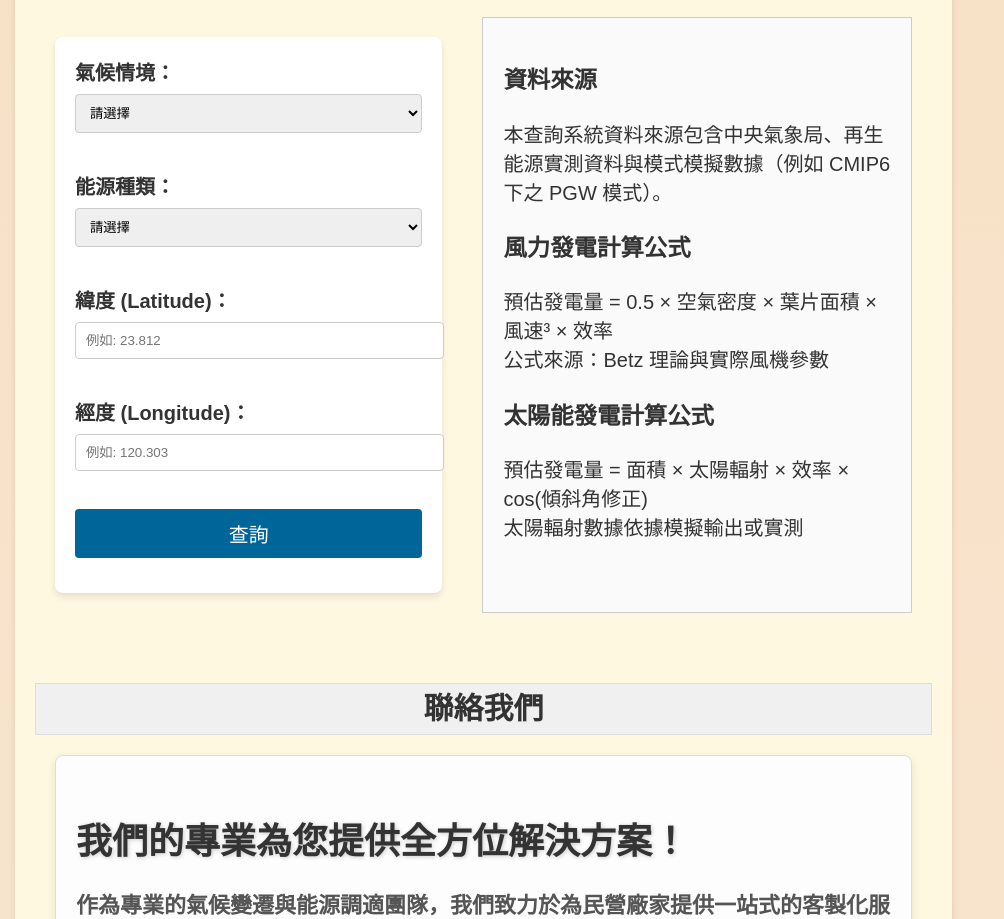
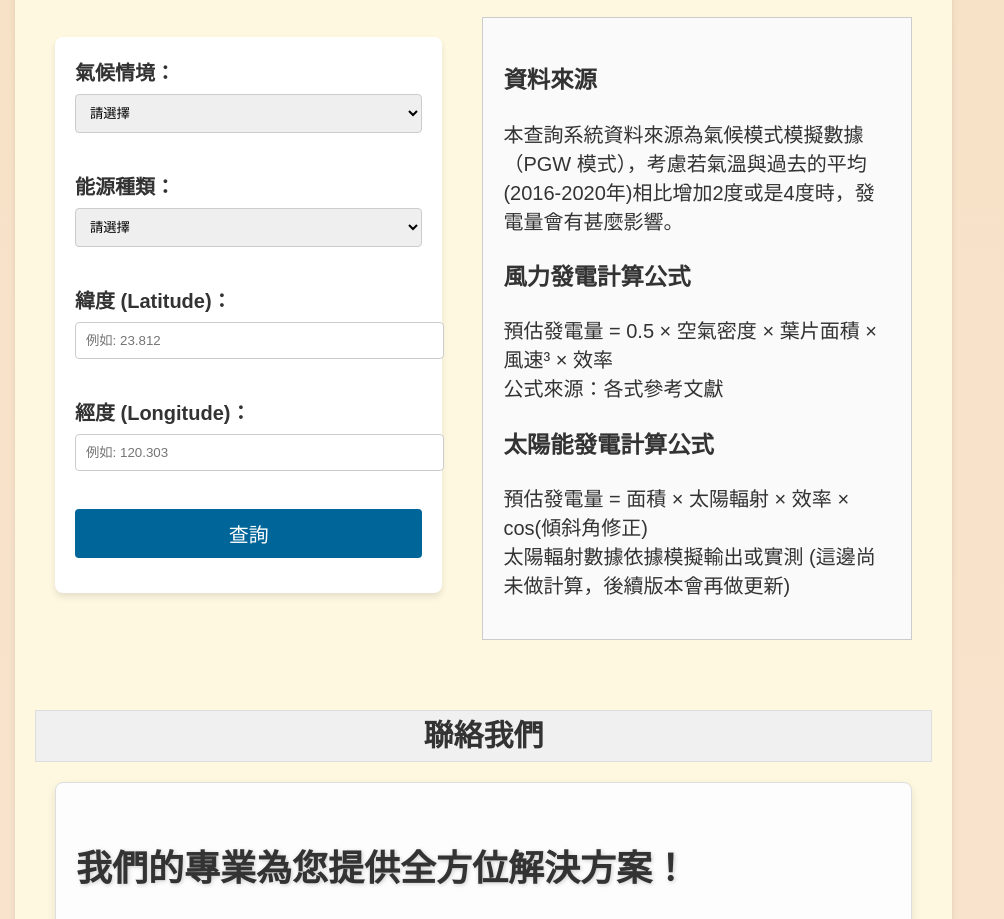
Before and after one commit to ChunHung6307/renewabletracker, a plain HTML site: page index.html in a window 1280 px wide. Shown: the part 3085-4004 px from the top of the page, without its empty margins (0-1004 px from the left). Drawn offline with nearby package versions, Linux system fonts and the light colour scheme.

Commit message:
add some information about data

```diff
--- a/index.html
+++ b/index.html
@@ -401,18 +401,18 @@
     <!-- 右邊：說明內容 -->
     <div style="flex: 1; background-color: #fafafa; padding: 20px; border: 1px solid #ccc;">
         <h3>資料來源</h3>
-        <p>本查詢系統資料來源包含中央氣象局、再生能源實測資料與模式模擬數據（例如 CMIP6 下之 PGW 模式）。</p>
+        <p>本查詢系統資料來源為氣候模式模擬數據（PGW 模式），考慮若氣溫與過去的平均(2016-2020年)相比增加2度或是4度時，發電量會有甚麼影響。</p>
 
         <h3>風力發電計算公式</h3>
         <p>
             預估發電量 = 0.5 × 空氣密度 × 葉片面積 × 風速³ × 效率<br>
-            公式來源：Betz 理論與實際風機參數
+            公式來源：各式參考文獻
         </p>
 
         <h3>太陽能發電計算公式</h3>
         <p>
             預估發電量 = 面積 × 太陽輻射 × 效率 × cos(傾斜角修正)<br>
-            太陽輻射數據依據模擬輸出或實測
+            太陽輻射數據依據模擬輸出或實測 (這邊尚未做計算，後續版本會再做更新)
         </p>
     </div>
 </div>
@@ -547,7 +547,7 @@
             // 計算風力發電量的函數
             function calculateWindPower(windSpeed, height, bladeArea, efficiency) {
                 const airDensity = 1.225; // 空氣密度 (kg/m³)
-                const adjustedSpeed = windSpeed * Math.pow((height / 10), 0.14); // 按高度調整風速
+                const adjustedSpeed = windSpeed * Math.pow((height / 100), 0.14); // 按高度調整風速
                 return 0.5 * airDensity * bladeArea * Math.pow(adjustedSpeed, 3) * efficiency;
             }
 
```
